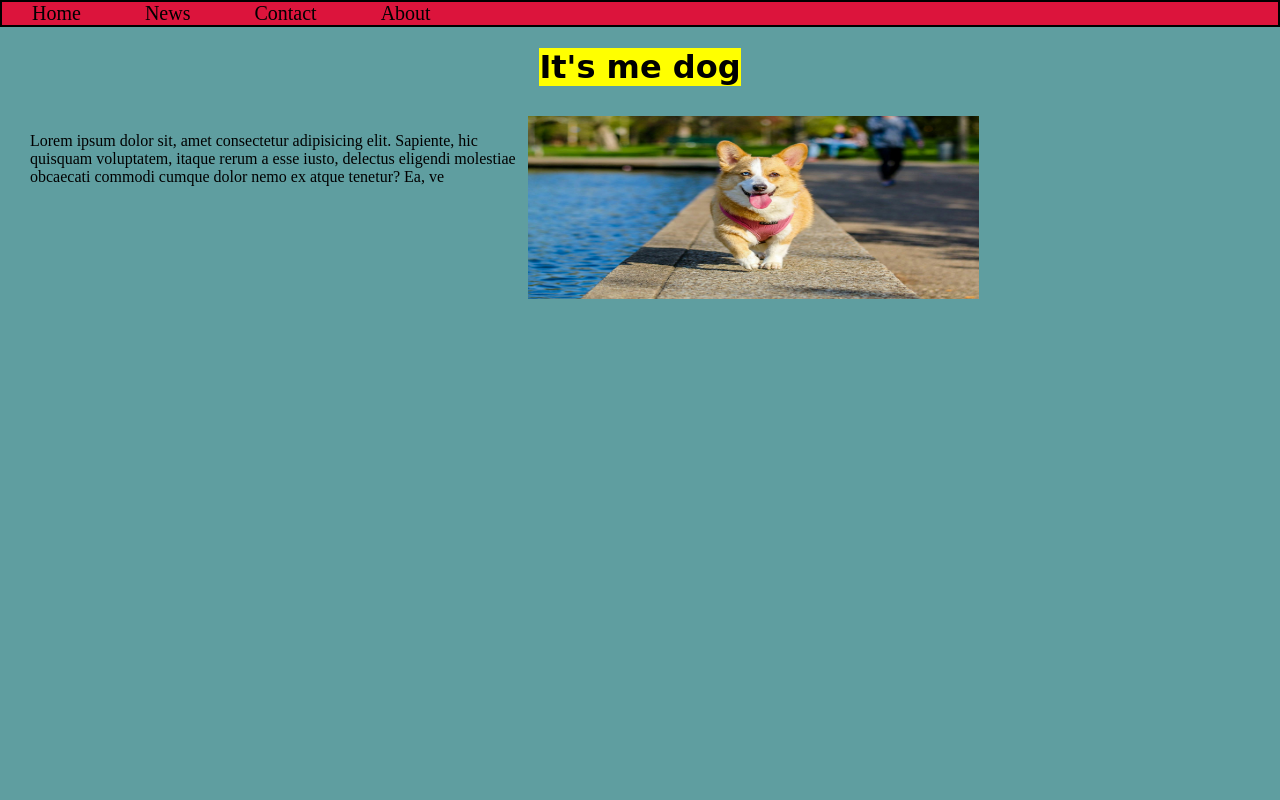
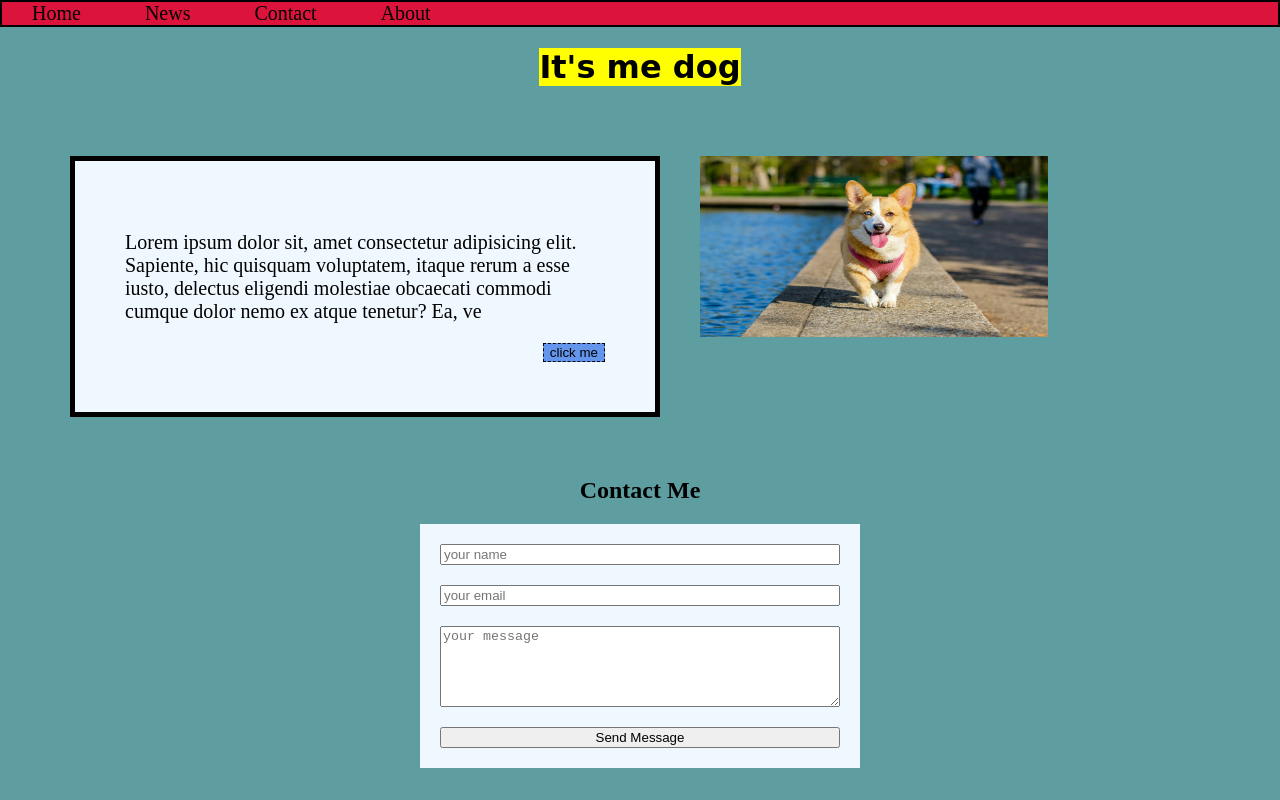
Before and after one commit to Nimadandu/frontend, a plain HTML site: page index.html in a window 1280 px wide. Drawn offline with Linux system fonts and the light colour scheme.

Commit message:
adding contact page

```diff
--- a/index.html
+++ b/index.html
@@ -23,10 +23,24 @@
         <div class="homeleft">
             <p>Lorem ipsum dolor sit, amet consectetur adipisicing elit. Sapiente, hic quisquam voluptatem, itaque rerum a esse iusto, delectus eligendi
                 molestiae obcaecati commodi cumque dolor nemo ex atque tenetur? Ea, ve</p>
+            <button class="button">click me</button>
             </div>
         <div class="imageclass">
 <img src="./image/pexels-hnoody93-58997.jpg" alt="pexels-hnoody93-58997" height="60%" width="60%">
 </div>
 </div>
+<div class="contact">
+    <h2 class="heading2">Contact Me</h2>
+   <form action="" class="formclass">
+
+    <input type="text" name="" id="" placeholder="your name" required >
+
+    <input type="text" name="" id="" placeholder="your email" required>
+    <textarea rows="5" placeholder="your message"></textarea>
+    <!-- <input type="text" name="" id="" placeholder="your message"> -->
+    <button type="">Send Message</button>
+   </form>
+</div>
+
 </body>
 </html>
--- a/style.css
+++ b/style.css
@@ -28,16 +28,44 @@
             display: flex;
 
         }
-        /* .Home .intro{
-        text-align: center;
-        }
-        .Home .p
-        {
 
-            text-align: right;
-            float: right;
-
-        } */
          .intro{
             font-family:cursive;
          }
+         .Home  {
+            .homeleft{
+                background-color: aliceblue;
+           padding: 50px;
+           font-size: 20px;
+           margin: 40px;
+           border: 5px solid black;
+            }
+
+         }
+         .imageclass{
+            margin-top: 40px;
+         }
+         .button{
+            background-color:cornflowerblue;
+            float:right;
+            border: 1px dashed black;
+         }
+
+         .contact{
+            text-align: center;
+            /* background-color: aliceblue; */
+
+         }
+         .formclass{
+            display: flex;
+            flex-direction: column;
+            gap: 20px;
+            width: 400px;
+            text-align: center;
+            margin: auto;
+            background-color: aliceblue;
+            padding: 20px;
+
+         }
+         .contact .formclass{
+         }
```
